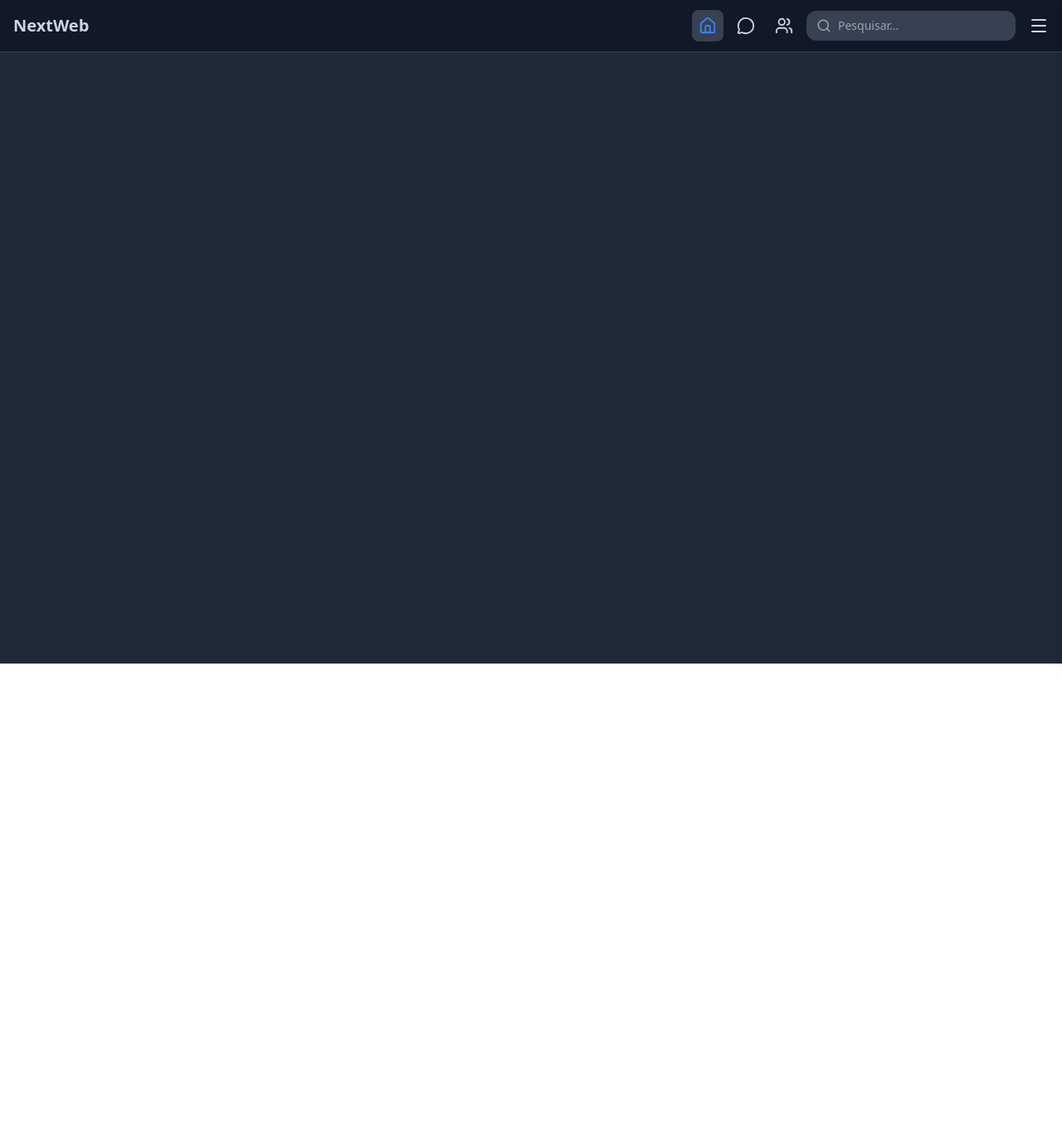
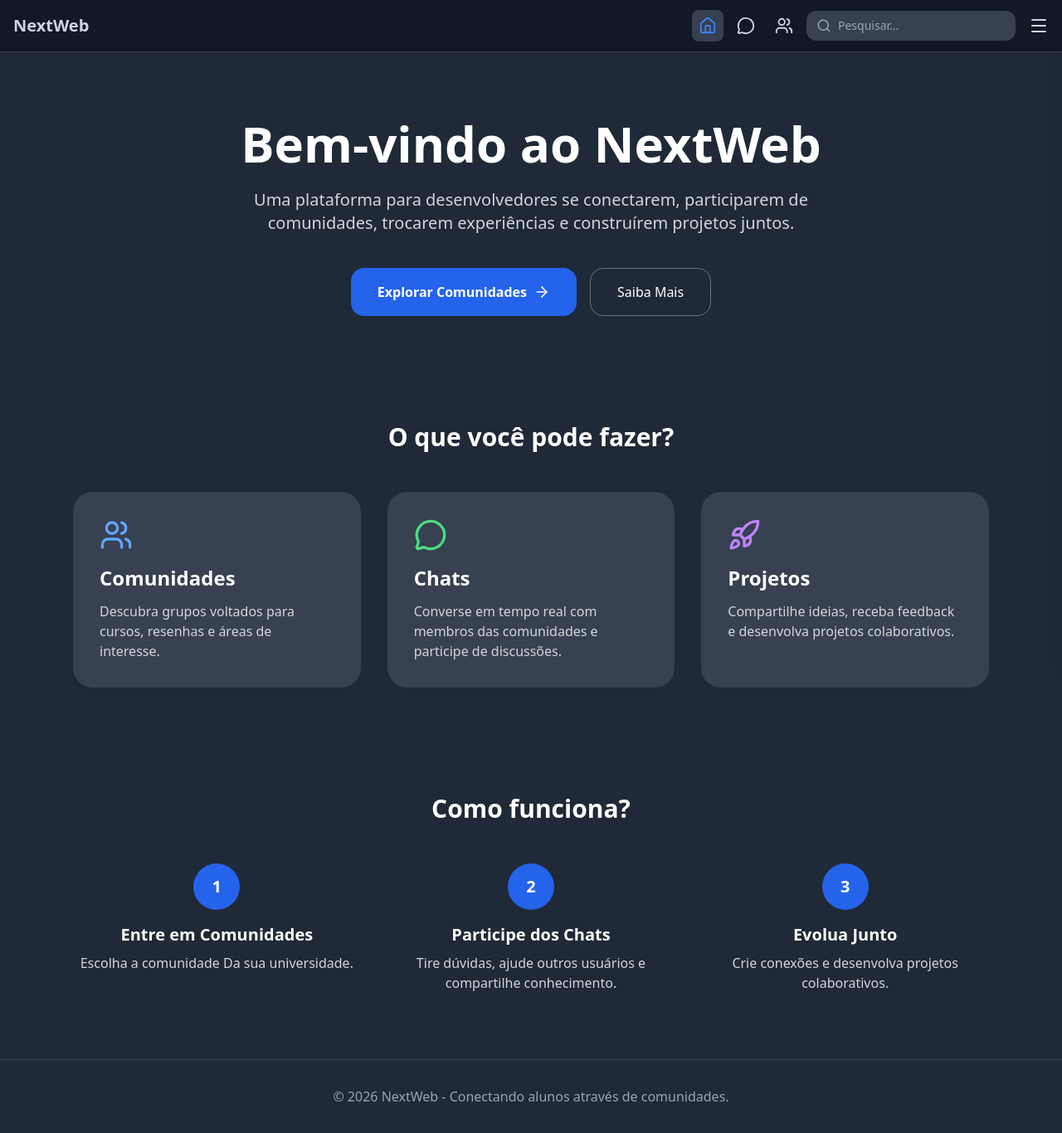
Before and after one commit to MJ210624/Nextweb-Front, a React (Vite) app: page /homepage in a window 1280 px wide. Shown: the whole page at 83% size. Before the commit the page ends 800 px from the top, so only its background shows below. Built offline with nearby package versions, Linux system fonts and the light colour scheme.

Commit message:
HomePage apresentação

```diff
--- a/src/App.jsx
+++ b/src/App.jsx
@@ -13,7 +13,6 @@ function App() {
       <Route path="/signup" element={<SignUp />} />
       <Route path="/homepage" element={<HomePage />} />
       <Route path="/communities" element={<Communities />} />
-
       <Route
         path="/communities/:communityId"
         element={<CommunityPage />}
--- a/src/pages/HomePage.jsx
+++ b/src/pages/HomePage.jsx
@@ -1,12 +1,153 @@
-import React from "react";
+import { Users, MessageCircle, Rocket, ArrowRight } from "lucide-react";
+import { useNavigate } from "react-router-dom";
 import NavBar from "../Components/NavBar";
 
 function HomePage() {
+  const navigate = useNavigate();
+
   return (
-    <div className=" min-h-screen bg-gray-800">
+    <div className="min-h-screen bg-gray-800">
       <header>
         <NavBar />
       </header>
+
+      {/* Hero */}
+      <section className="max-w-6xl mx-auto px-6 py-20">
+        <div className="text-center">
+          <h1 className="text-5xl md:text-6xl font-bold text-white">
+            Bem-vindo ao NextWeb
+          </h1>
+
+          <p className="mt-6 text-xl text-gray-300 max-w-3xl mx-auto">
+            Uma plataforma para desenvolvedores se conectarem,
+            participarem de comunidades, trocarem experiências
+            e construírem projetos juntos.
+          </p>
+
+          <div className="mt-10 flex flex-col sm:flex-row gap-4 justify-center">
+            <button
+              onClick={() => navigate("/communities")}
+              className="bg-blue-600 hover:bg-blue-700 text-white px-8 py-4 rounded-2xl font-semibold flex items-center justify-center gap-2"
+            >
+              Explorar Comunidades
+              <ArrowRight size={20} />
+            </button>
+
+            <button
+              className="border border-gray-500 text-white px-8 py-4 rounded-2xl hover:bg-gray-700"
+            >
+              Saiba Mais
+            </button>
+          </div>
+        </div>
+      </section>
+
+      {/* Recursos */}
+      <section className="max-w-6xl mx-auto px-6 py-12">
+        <h2 className="text-3xl font-bold text-center text-white mb-12">
+          O que você pode fazer?
+        </h2>
+
+        <div className="grid md:grid-cols-3 gap-8">
+          <div className="bg-gray-700 rounded-3xl p-8">
+            <Users className="text-blue-400 mb-4" size={40} />
+
+            <h3 className="text-white text-2xl font-semibold">
+              Comunidades
+            </h3>
+
+            <p className="text-gray-300 mt-3">
+              Descubra grupos voltados para cursos,
+              resenhas e áreas de interesse.
+            </p>
+          </div>
+
+          <div className="bg-gray-700 rounded-3xl p-8">
+            <MessageCircle
+              className="text-green-400 mb-4"
+              size={40}
+            />
+
+            <h3 className="text-white text-2xl font-semibold">
+              Chats
+            </h3>
+
+            <p className="text-gray-300 mt-3">
+              Converse em tempo real com membros das
+              comunidades e participe de discussões.
+            </p>
+          </div>
+
+          <div className="bg-gray-700 rounded-3xl p-8">
+            <Rocket className="text-purple-400 mb-4" size={40} />
+
+            <h3 className="text-white text-2xl font-semibold">
+              Projetos
+            </h3>
+
+            <p className="text-gray-300 mt-3">
+              Compartilhe ideias, receba feedback e
+              desenvolva projetos colaborativos.
+            </p>
+          </div>
+        </div>
+      </section>
+
+      {/* Como funciona */}
+      <section className="max-w-6xl mx-auto px-6 py-20">
+        <h2 className="text-3xl font-bold text-center text-white mb-12">
+          Como funciona?
+        </h2>
+
+        <div className="grid md:grid-cols-3 gap-8">
+          <div className="text-center">
+            <div className="w-14 h-14 rounded-full bg-blue-600 mx-auto flex items-center justify-center text-white font-bold text-xl">
+              1
+            </div>
+
+            <h3 className="text-white text-xl font-semibold mt-4">
+              Entre em Comunidades
+            </h3>
+
+            <p className="text-gray-300 mt-2">
+              Escolha a comunidade Da sua universidade.
+            </p>
+          </div>
+
+          <div className="text-center">
+            <div className="w-14 h-14 rounded-full bg-blue-600 mx-auto flex items-center justify-center text-white font-bold text-xl">
+              2
+            </div>
+
+            <h3 className="text-white text-xl font-semibold mt-4">
+              Participe dos Chats
+            </h3>
+
+            <p className="text-gray-300 mt-2">
+              Tire dúvidas, ajude outros usuários e compartilhe conhecimento.
+            </p>
+          </div>
+
+          <div className="text-center">
+            <div className="w-14 h-14 rounded-full bg-blue-600 mx-auto flex items-center justify-center text-white font-bold text-xl">
+              3
+            </div>
+
+            <h3 className="text-white text-xl font-semibold mt-4">
+              Evolua Junto
+            </h3>
+
+            <p className="text-gray-300 mt-2">
+              Crie conexões e desenvolva projetos colaborativos.
+            </p>
+          </div>
+        </div>
+      </section>
+
+      {/* Footer */}
+      <footer className="border-t border-gray-700 py-8 text-center text-gray-400">
+        © 2026 NextWeb - Conectando alunos através de comunidades.
+      </footer>
     </div>
   );
 }
```
